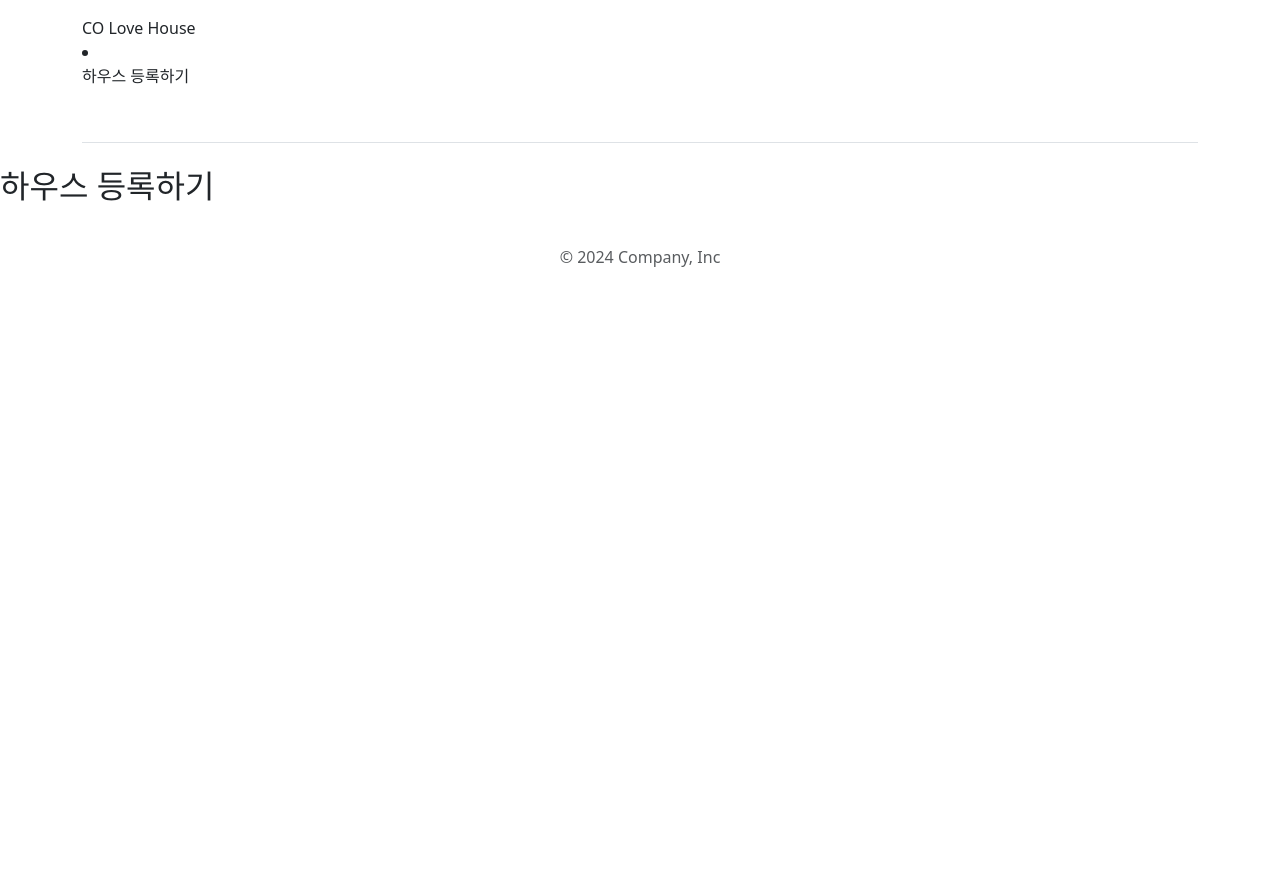
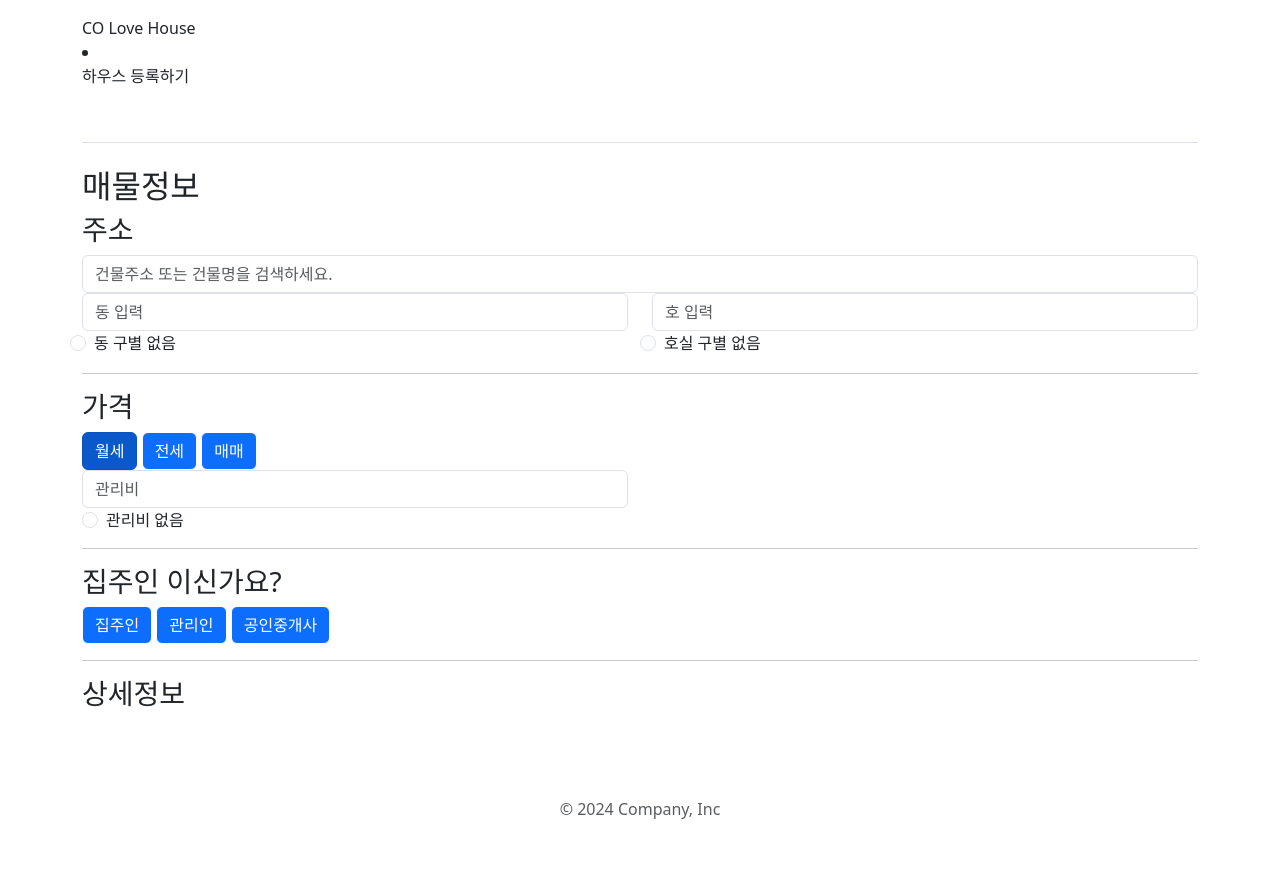
Before and after one commit to btg1631/project_coliving, a FastAPI app: page /enter/enter_regists in a window 1280 px wide. Before the commit the page ends 267 px from the top, so only its background shows below. Run offline with FastAPI, Linux system fonts and the light colour scheme; parts of the project's set-up code (start-up, migrations or seed data) failed here and were passed over.

Commit message:
add code enter_regists.html

```diff
--- a/routes/enters.py
+++ b/routes/enters.py
@@ -17,3 +17,8 @@ async def enter(request:Request):
 @router.get("/enter_manages",response_class=HTMLResponse)
 async def enter(request:Request):
     return templates.TemplateResponse(name="enter/enter_manages.html",context={'request':request})
+
+#메인페이지
+@router.post("/main_enters")
+async def enter(request:Request):
+    return templates.TemplateResponse(name="enter/main_enters.html",context={'request':request})
--- a/templates/enter/enter_manages.html
+++ b/templates/enter/enter_manages.html
@@ -7,7 +7,7 @@
 
 {% block main_container %}
 
-<h2>매니저 페이지</h2>
+<h2>마이 페이지</h2>
 
 
 
--- a/templates/enter/enter_regists.html
+++ b/templates/enter/enter_regists.html
@@ -5,7 +5,67 @@
 {% endblock %}
 
 {% block main_container %}
-<h2>하우스 등록하기</h2>
+<h2>매물정보</h2>
+<form>
+    <div>
+        <h3>주소</h3>
+        <div class = "row">
+            <div class = "col-12">
+                <input type="text" class="form-control" placeholder="건물주소 또는 건물명을 검색하세요." id="" name="address">
 
+            </div>
+        </div>
+        <div class = "row">
+            <div class = "col-6">
+                <input type="text" class="form-control" placeholder="동 입력" id="" name="">
+            </div>
+            <div class = "col-6">
+                <input type="text" class="form-control" placeholder="호 입력" id="" name="">
+            </div>
+        </div>
+        <div class = "row">
+            <div class = "col-6 form-check">
+                <label class="form-check-label">동 구별 없음</label>
+                <input class="form-check-input" type="radio">
+            </div>
+            <div class = "col-6 form-check">
+                <label class="form-check-label">호실 구별 없음</label>
+                <input class="form-check-input" type="radio">
+            </div>
+        </div>
+        <hr>
+        <h3>가격</h3>
+        <div class="">
+            <input type="radio" class="btn-check" name="options" id="option1" autocomplete="off" checked>
+            <label class="btn btn-primary" for="option1">월세</label>
+            <button class="btn btn-primary">전세</button>
+            <button class="btn btn-primary">매매</button>
+        </div>
+        <div class="row">
+            <div class = "col-6">
+                <input type="text" class="form-control" placeholder="관리비" id="" name="">
+            </div>
+        </div>
+        <div class = "col-6 form-check">
+            <label class="form-check-label">관리비 없음</label>
+            <input class="form-check-input" type="radio">
+        </div>
+        <hr>
+        <h3>집주인 이신가요?</h3>
+        <div class="">
+            <button class="btn btn-primary">집주인</button>
+            <button class="btn btn-primary">관리인</button>
+            <button class="btn btn-primary">공인중개사</button>
+        </div>
+        <hr>
+        <h3>상세정보</h3>
+        <div class="">
+
+        </div>
+        <form action="enter/main_enters">
+            <button class="btn btn-outline-primary" type="submit">완료</button>
+        </form>
+    </div>
+</form>
 
 {% endblock %}
--- a/templates/main_enter_template.html
+++ b/templates/main_enter_template.html
@@ -11,8 +11,9 @@
     <link rel="stylesheet" href="css/main_enter.css">
 </head>
 <body>
+    <nav class="container">
     {% block nav_container %}
-        <nav class="container">
+
         <header class="d-flex flex-wrap align-items-center justify-content-center justify-content-md-between py-3 mb-4 border-bottom">
             <div class="col-md-3 mb-2 mb-md-0">
                 <!-- <a href="/" class="d-inline-flex link-body-emphasis text-decoration-none">
@@ -21,20 +22,19 @@
                 <a class="nav-link" href="/">CO Love House</a>
 
                 <li class="nav-item">
-                    <a class="nav-link" href="/enter/enter_regist">하우스 등록하기</a>
+                    <a class="nav-link" href="/enter/enter_regists">하우스 등록하기</a>
                 </li>
-
-                <button class="btn" type="submit" href="/enter/enter_manage">마이 페이지</button>
-
+                <form action="/enter/enter_manages">
+                    <button class="btn btn-outline-primary" type="submit">마이 페이지</button>
+                </form>
             </div>
         </nav>
     {% endblock %}
 
-    {% block main_container %}
-        <main class="container">
-
-        </main>
-    {% endblock %}
+    <main class="container">
+        {% block main_container %}
+        {% endblock %}
+    </main>
 
     <footer class="container">
         {% block footer %}
```
